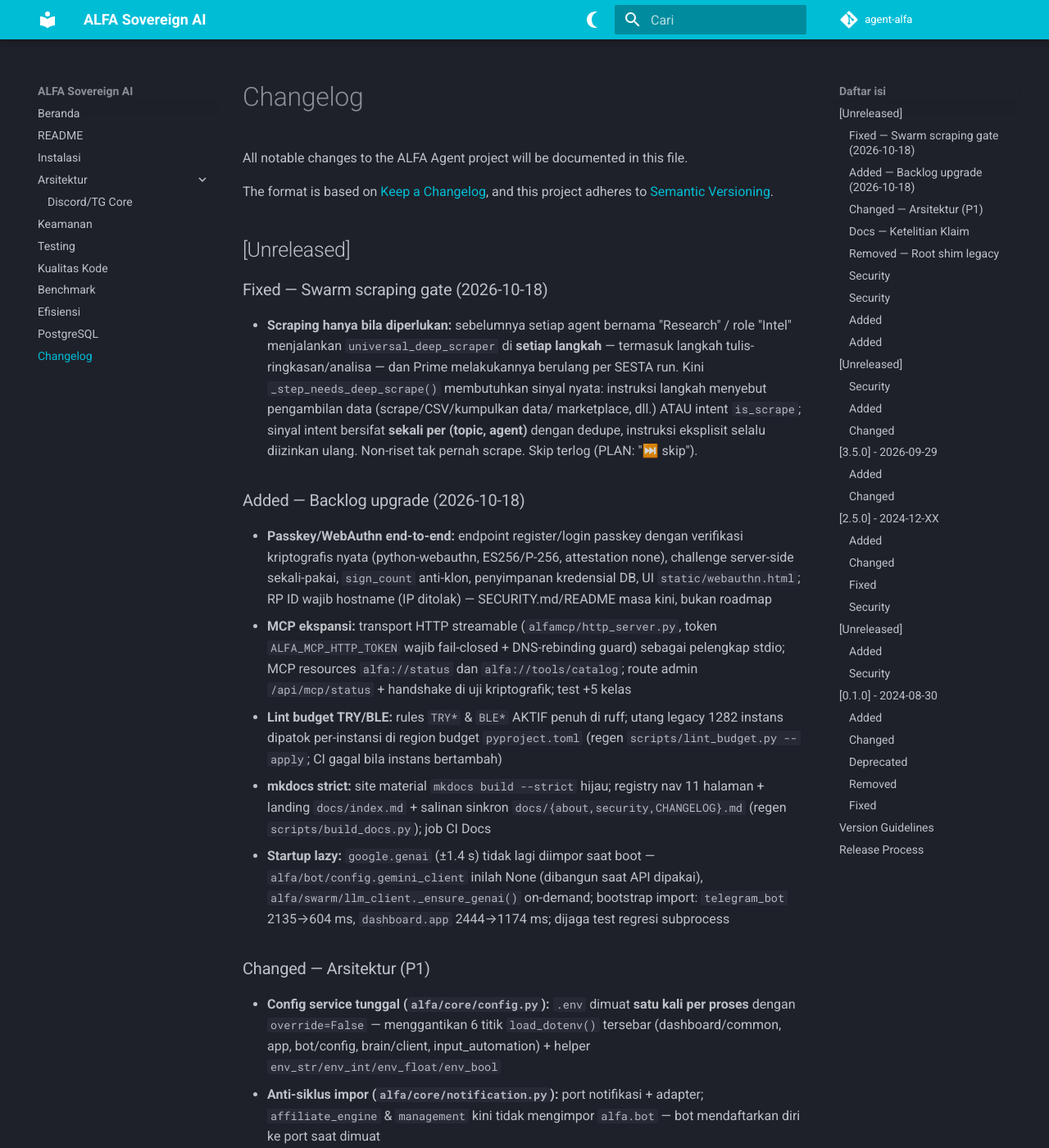
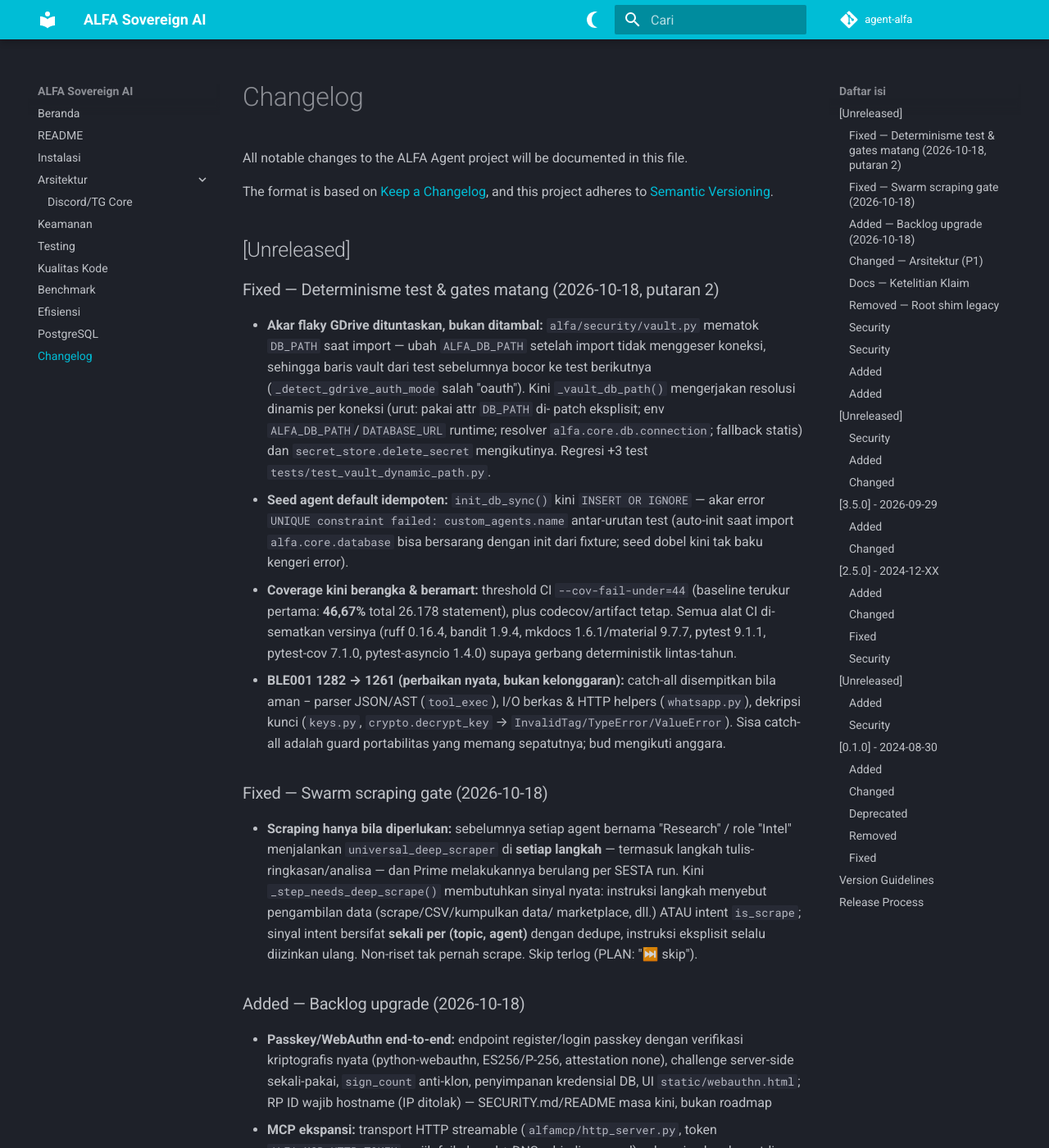
Before and after one commit to fahmialfatah99-cmd/agent-alfa, an MkDocs documentation site: the page built from docs/CHANGELOG.md, in a window 1280 px wide and 1400 px high. Shown: the whole window at 82% size. Built offline with MkDocs 1.6.1 and Material for MkDocs 9.7.7, drawn with Linux system fonts in a browser that asks for light colours; comment, search, counter and statistics services are not loaded.

Commit message:
ci: pin tool versions + coverage threshold 44% (baseline 46,67%)
- Semua gate CI disematkan: ruff==0.16.4, bandit==1.9.4,
  mkdocs==1.6.1/material==9.7.7, pytest==9.1.1, pytest-cov==7.1.0,
  pytest-asyncio==1.4.0 — gerbang deterministik lintas-tahun (tidak ada
  lebih dolens omnibus drift versi tool mempecik CI hijau/merah).
- Job test kini --cov-fail-under=44: angka diukur dari baseline nyata
  46,67% (26.178 statement, diukur pertama kali 2026-10-18) dipangkas 2
  poin margin — menegakkan penurunan besar, tidak menghukum derau kecil.
- coverage.json dimasukkan .gitignore (artefact batas lari).

```diff
--- a/docs/CHANGELOG.md
+++ b/docs/CHANGELOG.md
@@ -8,6 +8,30 @@ The format is based on [Keep a Changelog](https://keepachangelog.com/en/1.0.0/),
 and this project adheres to [Semantic Versioning](https://semver.org/spec/v2.0.0.html).
 
 ## [Unreleased]
+
+### Fixed — Determinisme test & gates matang (2026-10-18, putaran 2)
+- **Akar flaky GDrive dituntaskan, bukan ditambal:** `alfa/security/vault.py`
+  mematok `DB_PATH` saat import — ubah `ALFA_DB_PATH` setelah import tidak
+  menggeser koneksi, sehingga baris vault dari test sebelumnya bocor ke test
+  berikutnya (`_detect_gdrive_auth_mode` salah "oauth"). Kini `_vault_db_path()`
+  mengerjakan resolusi dinamis per koneksi (urut: pakai attr `DB_PATH` di-
+  patch eksplisit; env `ALFA_DB_PATH`/`DATABASE_URL` runtime; resolver
+  `alfa.core.db.connection`; fallback statis) dan `secret_store.delete_secret`
+  mengikutinya. Regresi +3 test `tests/test_vault_dynamic_path.py`.
+- **Seed agent default idempoten:** `init_db_sync()` kini `INSERT OR IGNORE`
+  — akar error `UNIQUE constraint failed: custom_agents.name` antar-urutan
+  test (auto-init saat import `alfa.core.database` bisa bersarang dengan
+  init dari fixture; seed dobel kini tak baku kengeri error).
+- **Coverage kini berangka & beramart:** threshold CI `--cov-fail-under=44`
+  (baseline terukur pertama: **46,67%** total 26.178 statement), plus
+  codecov/artifact tetap. Semua alat CI di-sematkan versinya (ruff 0.16.4,
+  bandit 1.9.4, mkdocs 1.6.1/material 9.7.7, pytest 9.1.1, pytest-cov 7.1.0,
+  pytest-asyncio 1.4.0) supaya gerbang deterministik lintas-tahun.
+- **BLE001 1282 → 1261 (perbaikan nyata, bukan kelonggaran):** catch-all
+  disempitkan bila aman − parser JSON/AST (`tool_exec`), I/O berkas & HTTP
+  helpers (`whatsapp.py`), dekripsi kunci (`keys.py`, `crypto.decrypt_key`
+  → `InvalidTag/TypeError/ValueError`). Sisa catch-all adalah guard
+  portabilitas yang memang sepatutnya; bud mengikuti anggara.
 
 ### Fixed — Swarm scraping gate (2026-10-18)
 - **Scraping hanya bila diperlukan:** sebelumnya setiap agent bernama "Research"
```
Also changed, not shown: CHANGELOG.md (+24 -0 lines), 2 other files.
